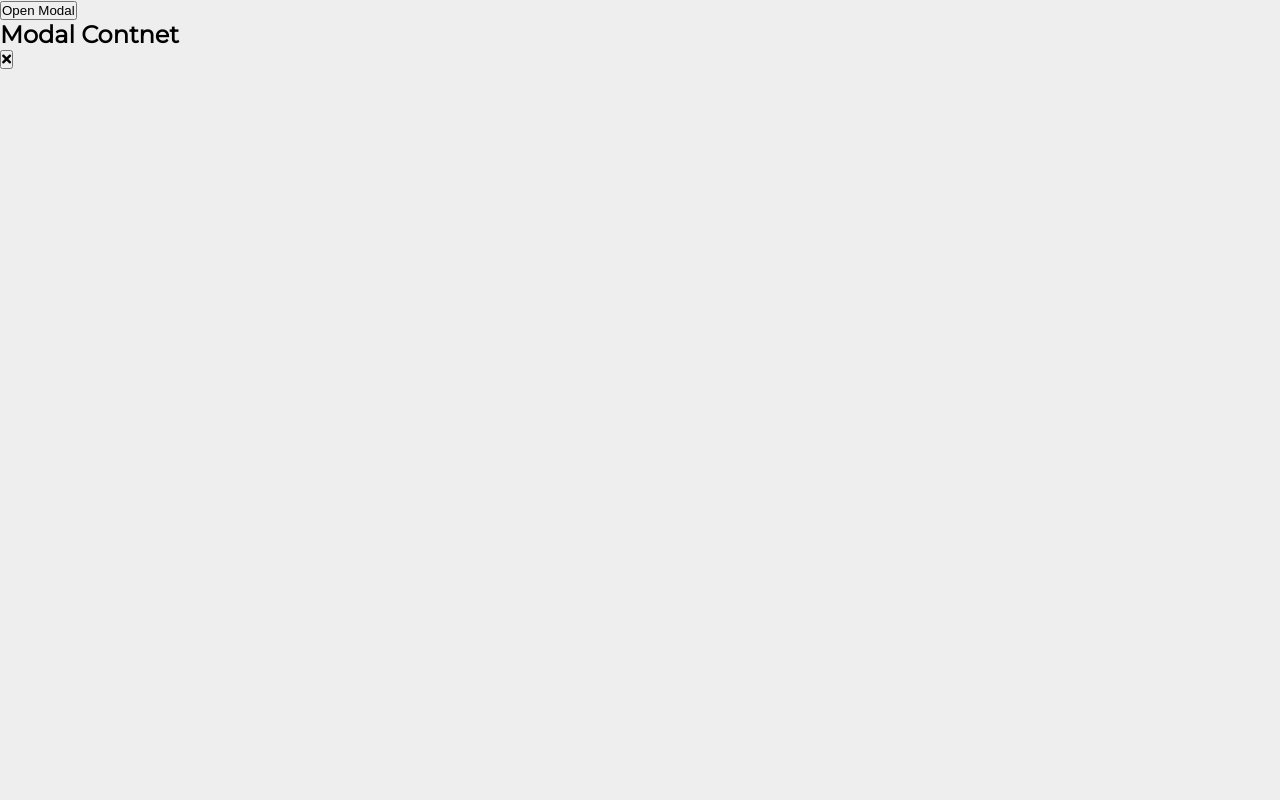
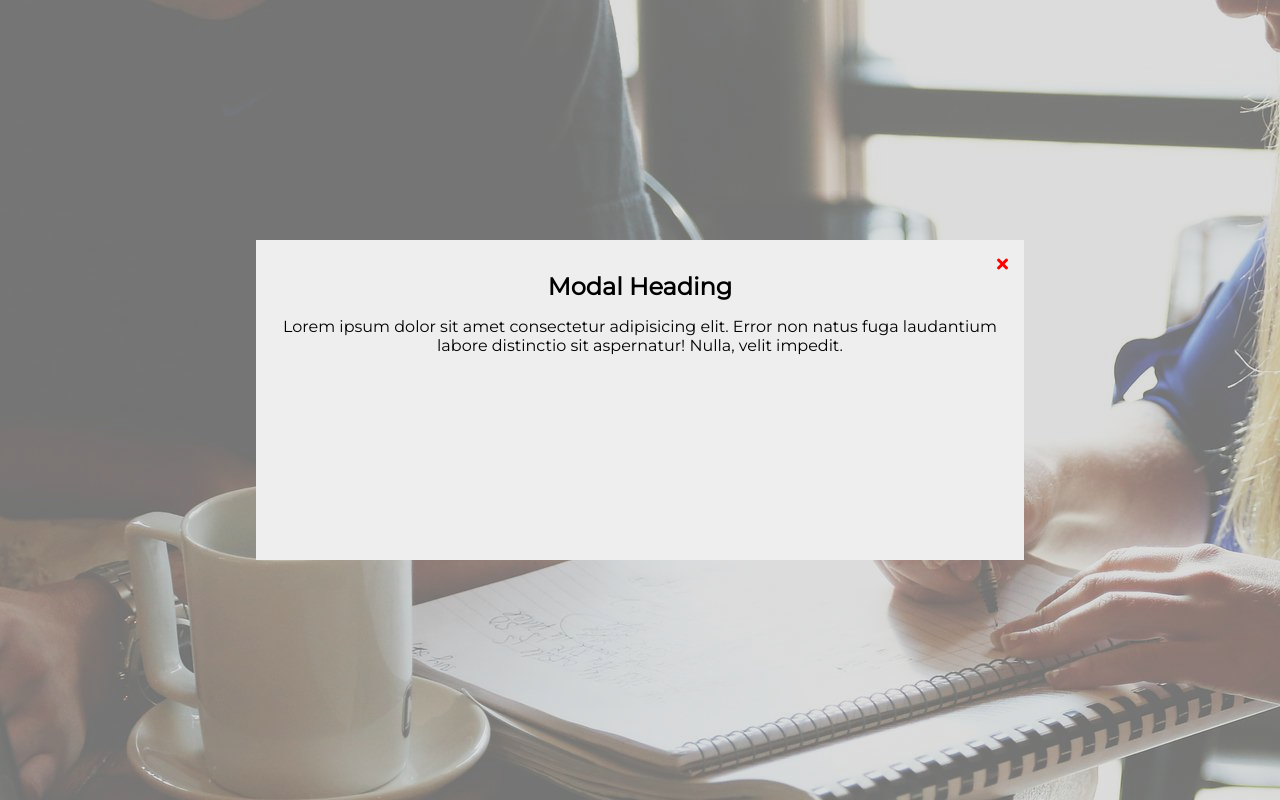
Before and after one commit to jak-ashuraliev/javascript_projects, a plain HTML site: page 07_Modal/index.html in a window 1280 px wide. Drawn offline with Linux system fonts and the light colour scheme.

Commit message:
add styling and hero background img

```diff
--- a/07_Modal/index.html
+++ b/07_Modal/index.html
@@ -22,7 +22,8 @@
     <!-- modal start -->
     <div class="modal-overlay">
         <div class="modal-container">
-            <h2>Modal Contnet</h2>
+            <h2>Modal Heading</h2>
+            <p>Lorem ipsum dolor sit amet consectetur adipisicing elit. Error non natus fuga laudantium labore distinctio sit aspernatur! Nulla, velit impedit.</p>
             <button class="btn-close">
                 <i class="fas fa-times"></i>
             </button>
--- a/07_Modal/style.css
+++ b/07_Modal/style.css
@@ -30,6 +30,51 @@ a {
 
 /*
 ==============
-
+MODAL
 ==============
 */
+
+.hero {
+    display: grid;
+    place-items: center;
+    min-height: 100vh;
+    background: url(./assets/hero.jpg);
+}
+
+.modal-overlay {
+    position: fixed;
+    top: 0;
+    left: 0;
+    width: 100%;
+    height: 100%;
+    display: grid;
+    place-items: center;
+    /* visibility: hidden; */
+    /* z-index: -10; */
+    transition: all 0.3s linear;
+    background: rgba(187, 187, 187, 0.5);
+}
+
+.modal-container {
+    background-color: #eee;
+    text-align: center;
+    width: 60%;
+    height: 40%;
+    padding: 1rem;
+    position: relative;
+}
+
+.modal-container h2 {
+    padding: 1rem;
+}
+
+.btn-close {
+    position: absolute;
+    top: 1rem;
+    right: 1rem;
+    background: transparent;
+    color: red;
+    border: none;
+    font-size: 1rem;
+    cursor: pointer;
+}
```
Also changed, not shown: 07_Modal/assets/hero.jpg (added).
